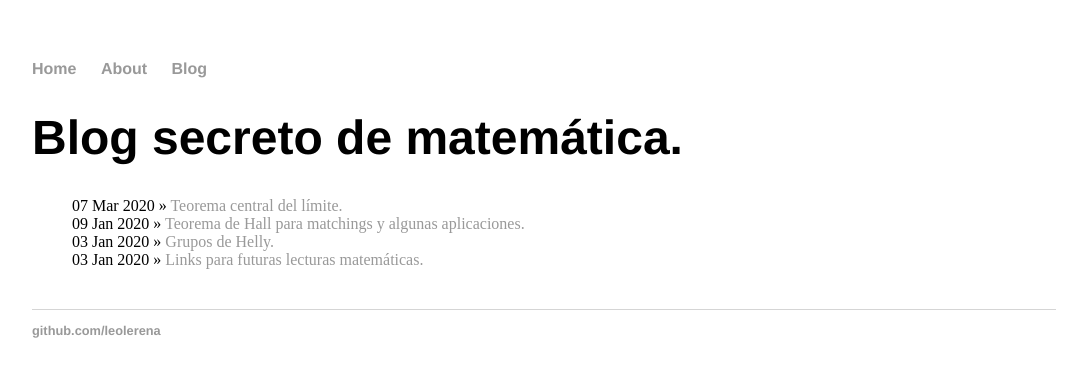
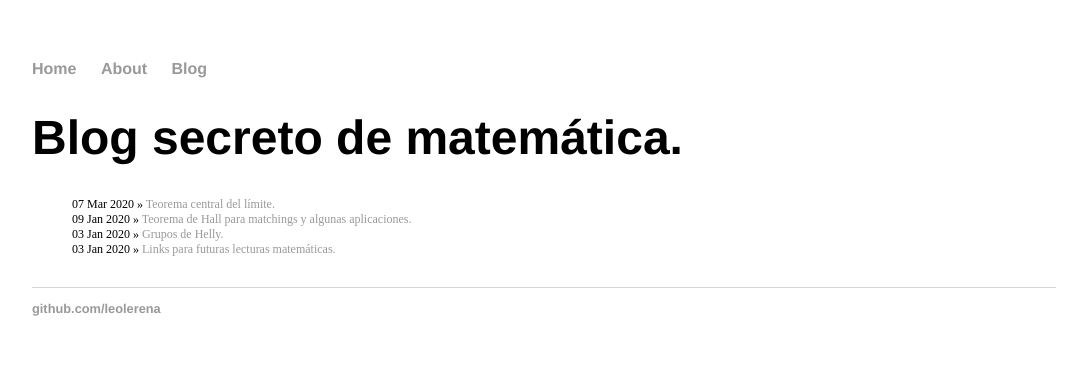
Before and after one commit to leolerena/leolerena.github.io, a Jekyll site: the page built from blog/index.html, in a window 1280 px wide. Shown: the top 377 px of the page, without its empty margins (96-1183 px from the left). Built offline with Jekyll 4.4.1, drawn with Linux system fonts in a browser that asks for light colours.

Commit message:
Update main.css

```diff
--- a/css/main.css
+++ b/css/main.css
@@ -34,8 +34,8 @@ footer {
 }
 
 ul.posts {
-    margin: 20px auto 40px;
-    font-size: 1.0em;
+    margin: 20px auto 30px;
+    font-size: 0.75em;
 }
 
 ul.posts li {
```
